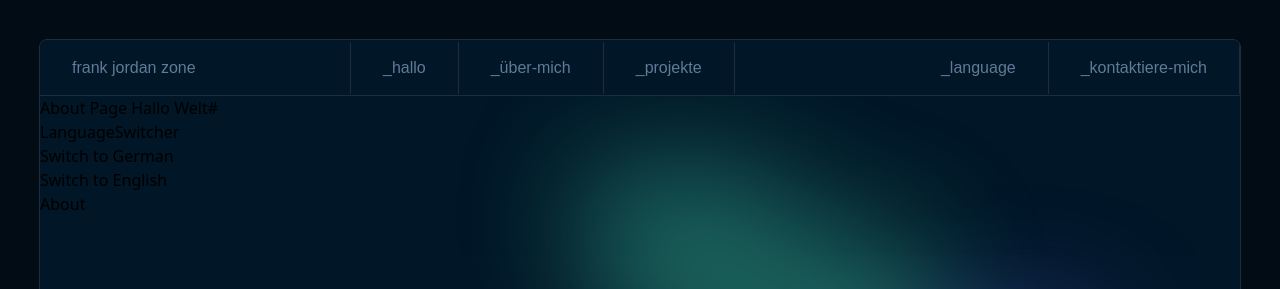
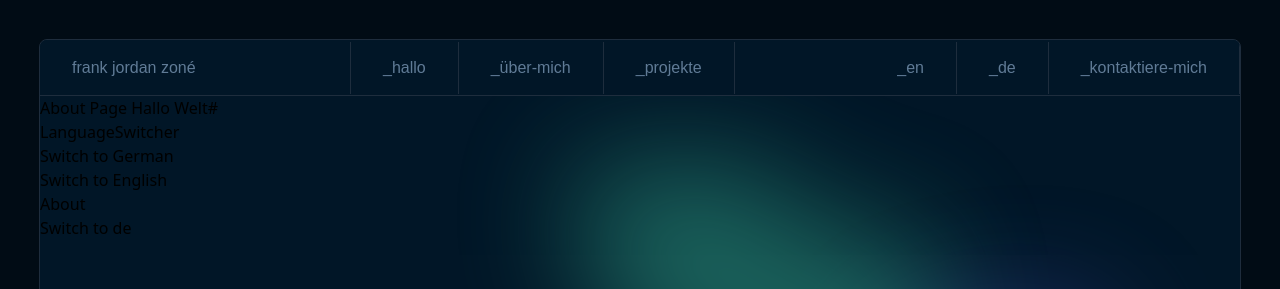
Before and after one commit to fjkun06/my-portfolio, a Next.js app: page /de/about in a window 1280 px wide. Shown: the top 289 px of the page. Built offline with nearby package versions, Linux system fonts and the light colour scheme.

Commit message:
Adding language switchers

```diff
--- a/src/app/[locale]/NavigationLink.tsx
+++ b/src/app/[locale]/NavigationLink.tsx
@@ -8,7 +8,7 @@ import { useSelectedLayoutSegment } from "next/navigation";
 import { Link } from "./LanguageSwitcher";
 
 interface INavigationLink extends ComponentProps<typeof Link> {
-  callback: () => void;
+  callback?: () => void;
 }
 
 export default function NavigationLink({
--- a/src/app/[locale]/SwitchLanguage.tsx
+++ b/src/app/[locale]/SwitchLanguage.tsx
@@ -25,9 +25,13 @@ const SwitchLanguage = () => {
       <br />
       <Link href={path} locale="en">
         Switch to English
-      </Link>{" "}
+      </Link>
       <br />
       <NavigationLink href="/about">About</NavigationLink>
+      <br />
+      <NavigationLink href={path} locale="de">
+        Switch to de
+      </NavigationLink>
     </div>
   );
 };
--- a/src/components/layouts/NavBar.tsx
+++ b/src/components/layouts/NavBar.tsx
@@ -8,12 +8,13 @@ import { MenuIcon } from "@/components/icons";
 import useMediaQuery from "@/utils/useMediaQuery";
 
 interface INavBar {
-  items?: string[][];
+  items: string[][];
 }
 
 const NavBar: React.FC<INavBar> = ({ items = [[]] }) => {
   const [isOpen, setIsOpen] = React.useState(false);
   const toggleOpen = () => setIsOpen(!isOpen);
+  //verifies if the screen width is more than 1200px and toggles the navbar height
   const closeMenu = () => !max1200 && setIsOpen(false);
   const max1200 = useMediaQuery("(width > 1200px)");
 
@@ -36,7 +37,7 @@
     >
       <div className="nav-toggle">
         <div className="navbar-link">
-          <span className="">frank jordan zone</span>
+          <span className="">frank jordan zoné</span>
           <MenuIcon isOpen={isOpen} callback={toggleOpen} />
         </div>
       </div>
@@ -53,7 +54,10 @@
             </NavBarGroup>
             <NavBarGroup className="links-group">
               <NavigationLink callback={closeMenu} href="/aboutt">
-                _language
+                _en
+              </NavigationLink>
+              <NavigationLink callback={closeMenu} href="/aboutt">
+                _de
               </NavigationLink>
               <NavigationLink callback={closeMenu} href={contact[1]}>
                 {contact[0]}
--- a/src/styles/layout/_navbar.scss
+++ b/src/styles/layout/_navbar.scss
@@ -33,7 +33,6 @@ nav {
       color: vars.$grey;
       transition: all 0.25s ease-in-out;
       position: relative;
-      color: vars.$grey;
       cursor: pointer;
 
       &:hover {
```
